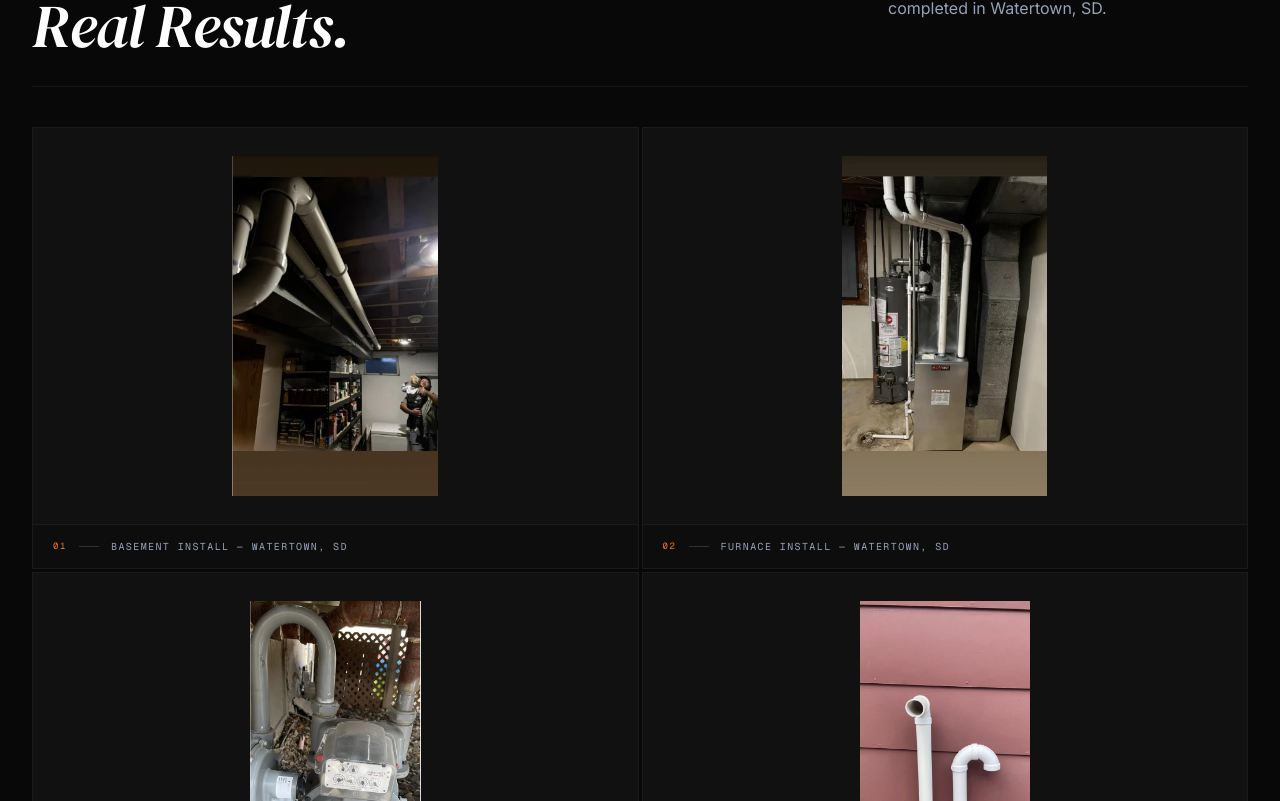
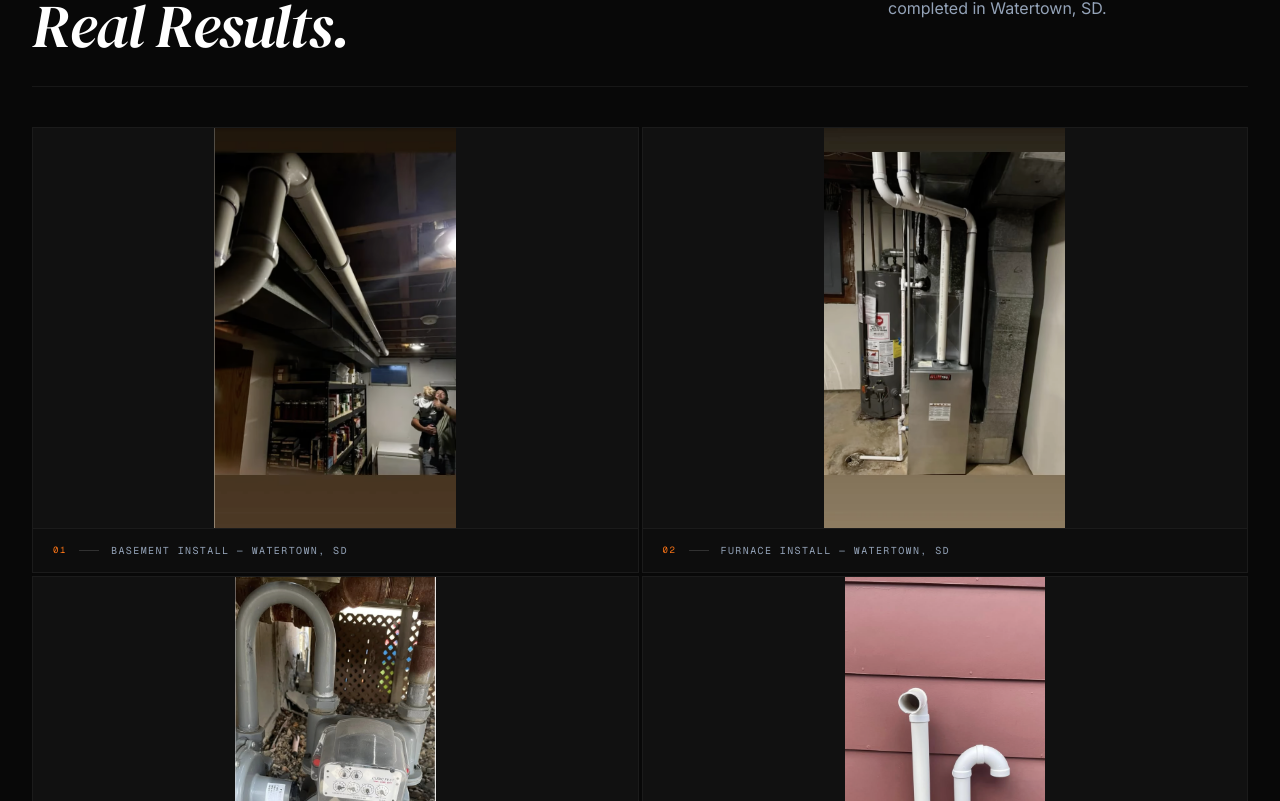
Before and after one commit to steinbros1012/RRR-HVAC, a Next.js app: page / in a window 1280 px wide. Shown: the part 2919-3720 px from the top of the page. Built offline with nearby package versions, Linux system fonts and the light colour scheme.

Commit message:
fix: remove photo padding in WorkShowcase, fix mike+wife crop position

```diff
--- a/src/components/TrustNarrative.tsx
+++ b/src/components/TrustNarrative.tsx
@@ -139,7 +139,7 @@ export default function TrustNarrative() {
                     width: "100%",
                     height: "180px",
                     objectFit: "cover",
-                    objectPosition: "center top",
+                    objectPosition: "center 35%",
                     display: "block",
                   }}
                 />
--- a/src/components/WorkShowcase.tsx
+++ b/src/components/WorkShowcase.tsx
@@ -104,15 +104,12 @@ export default function WorkShowcase() {
                 flexDirection: "column",
               }}
             >
-              {/* Photo — contain, full image always visible */}
+              {/* Photo — contain at fixed height, no padding, no whitespace */}
               <div
                 style={{
                   background: "#111111",
-                  display: "flex",
-                  alignItems: "center",
-                  justifyContent: "center",
-                  padding: "1.75rem",
-                  minHeight: "320px",
+                  height: "400px",
+                  overflow: "hidden",
                 }}
               >
                 {/* eslint-disable-next-line @next/next/no-img-element */}
@@ -120,10 +117,8 @@ export default function WorkShowcase() {
                   src={photo.src}
                   alt={photo.alt}
                   style={{
-                    maxWidth: "100%",
-                    maxHeight: "340px",
-                    width: "auto",
-                    height: "auto",
+                    width: "100%",
+                    height: "100%",
                     objectFit: "contain",
                     display: "block",
                   }}
```
